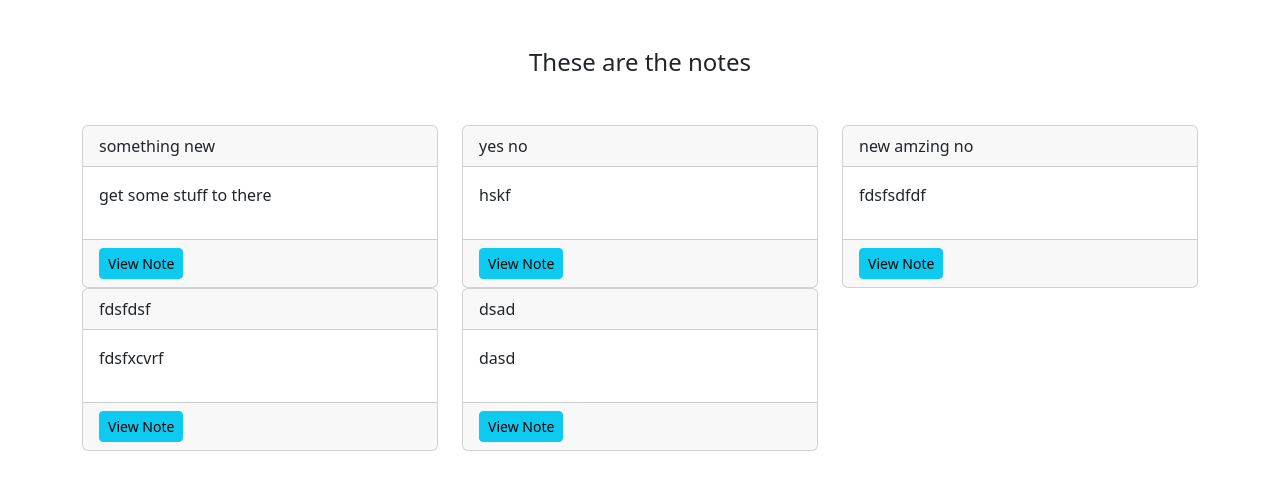
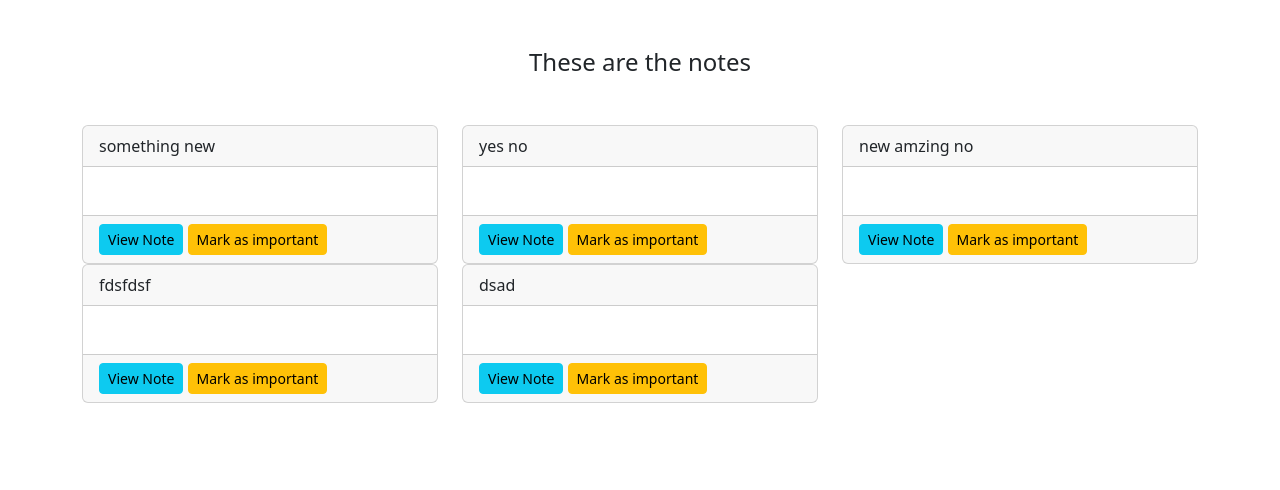
Before and after one commit to BrendanChing/NeatNotes, a Django app: template notes/templates/notes/notes_list.html in a window 1280 px wide. Shown: the part 54-544 px from the top of the page. Run offline with Django 5.2, Linux system fonts and the light colour scheme; the template is opened without the code that fills it: values that come from a table or form of the project are taken from there, others are empty; data comes from the database, SQL or seed files in the repository; parts of the project's set-up code (start-up, migrations or seed data) failed here and were passed over.

Commit message:
added javascript for important button functionality

```diff
--- a/notes/models.py
+++ b/notes/models.py
@@ -7,3 +7,17 @@
     text = models.TextField()
     created = models.DateTimeField(auto_now_add=True)
     user = models.ForeignKey(User, on_delete=models.CASCADE, related_name='notes')
+    is_important = models.BooleanField(default=False)
+
+    def __str__(self):
+        return self.title
+
+
+# class AllNotes(generic.ListView):
+#     """
+#     Notes order view
+#     """
+#     model = Post
+#     queryset = Post.objects.order_by('-published_on')
+#     template_name = 'notes_list.html'
+#     paginate_by = 6
--- a/notes/templates/notes/notes_list.html
+++ b/notes/templates/notes/notes_list.html
@@ -15,17 +15,48 @@
     {% for note in notes %}
     <div class="col-md-4">
         <div class="card">
-            <div class="card-header">{{note.title}}</div>
+            <div class="card-header">{{ note.title }}</div>
             <div class="card-body">
-                <p>{{note.text|truncatechars:40}}</p>
+                <p>{{ note.content|truncatechars:40 }}</p>
             </div>
             <div class="card-footer">
                 <a href="{% url 'notes.detail' pk=note.id %}" class="btn btn-info btn-sm">View Note</a>
+                <button class="btn btn-warning btn-sm toggle-important" data-id="{{ note.pk }}">
+                    {% if note.is_important %}
+                        Mark as not important
+                    {% else %}
+                        Mark as important
+                    {% endif %}
+                </button>
             </div>
         </div>
     </div>
     {% endfor %}
 </div>
 
+<script src="https://code.jquery.com/jquery-3.6.0.min.js"></script>
+<script>
+    $(document).ready(function(){
+        $('.toggle-important').click(function(){
+            var button = $(this);
+            var noteId = button.data('id');
+            $.ajax({
+                url: '/note/' + noteId + '/toggle-important/',
+                method: 'POST',
+                data: {
+                    csrfmiddlewaretoken: '{{ csrf_token }}'
+                },
+                success: function(response) {
+                    var importantStatus = response.is_important;
+                    if (importantStatus) {
+                        button.text('Mark as not important');
+                    } else {
+                        button.text('Mark as important');
+                    }
+                }
+            });
+        });
+    });
+</script>
 
 {% endblock %}
--- a/notes/urls.py
+++ b/notes/urls.py
@@ -7,4 +7,5 @@
     path('notes/<int:pk>/edit', views.NotesUpdateView.as_view(), name="notes.update"),
     path('notes/<int:pk>/delete', views.NotesDeleteView.as_view(), name="notes.delete"),
     path('notes/new', views.NotesCreateView.as_view(), name="notes.new"),
+    path('note/<int:pk>/toggle-important/', toggle_important, name='toggle_important'),
 ]
--- a/notes/views.py
+++ b/notes/views.py
@@ -53,3 +53,9 @@
 
     def get_queryset(self):
         return self.request.user.notes.all()
+
+def toggle_important(request, pk):
+    note = get_object_or_404(Note, pk=pk)
+    note.is_important = not note.is_important
+    note.save()
+    return redirect('note_detail', pk=pk)
```
